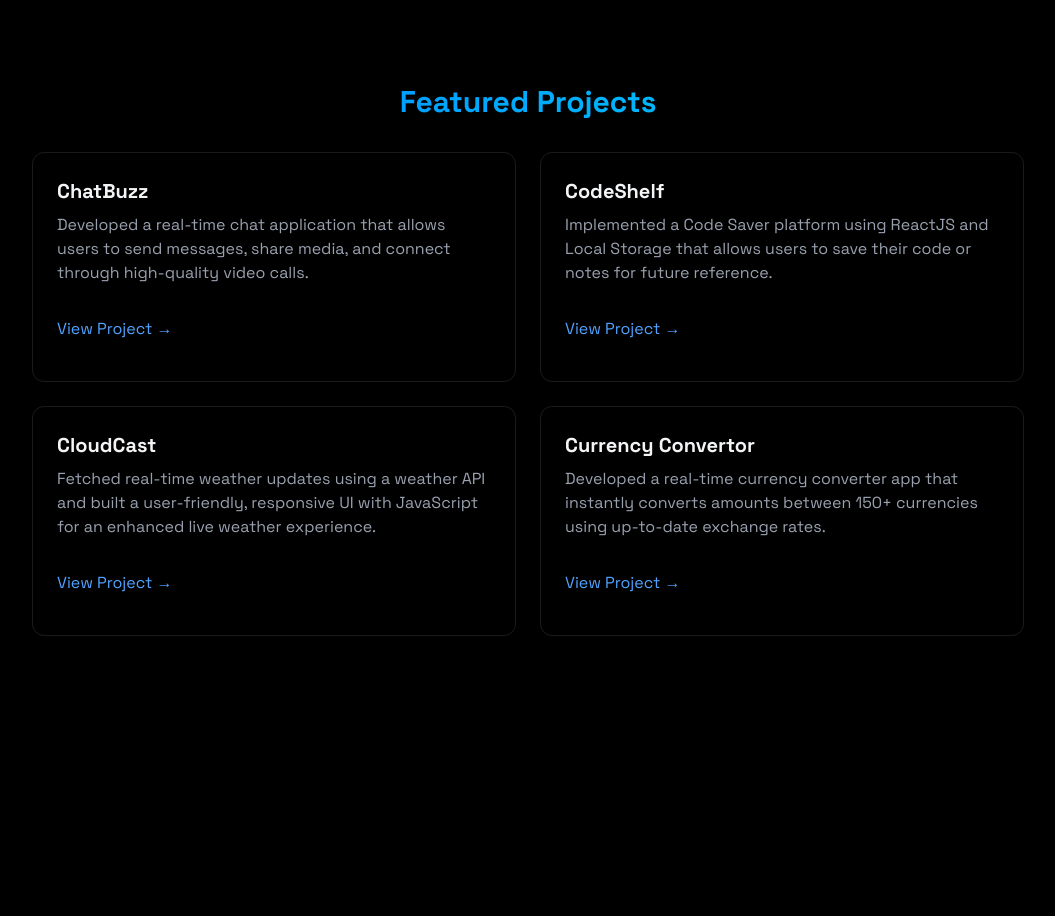
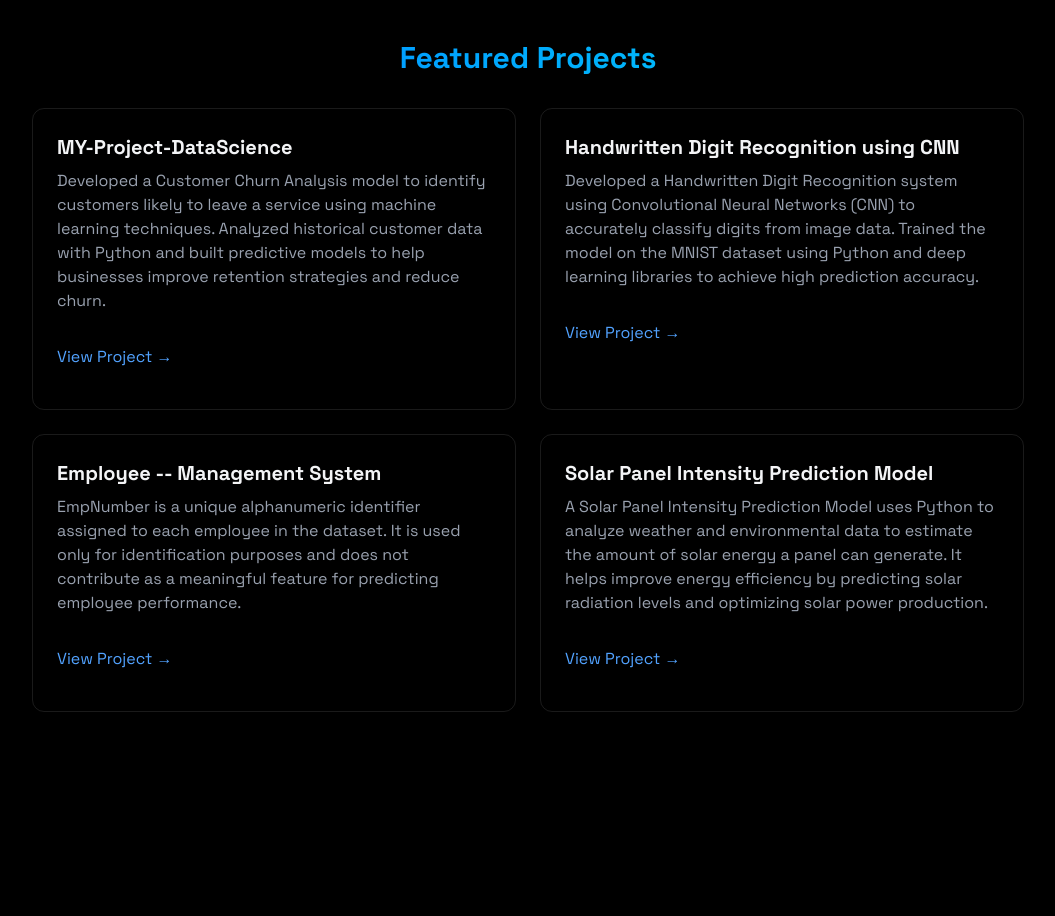
Before and after one commit to kumarsurendra10/SurendraPortFolio, a React (Vite) app in the folder Portfolio-main/: page / in a window 1280 px wide. Shown: the part 1640-2556 px from the top of the page, without its empty margins (112-1167 px from the left). Built offline with nearby package versions, Linux system fonts and the light colour scheme.

Commit message:
Update Projects.jsx

```diff
--- a/Portfolio-main/src/Components/Sections/Projects.jsx
+++ b/Portfolio-main/src/Components/Sections/Projects.jsx
@@ -15,9 +15,11 @@ export const Projects = () => {
           </h2>
           <div className="grid grid-cols-1 md:grid-cols-2 gap-6">
             <div className="p-6 rounded-xl border border-white/10 hover:-translate-y-1 hover:border-blue-500/30 hover:shadow-[0_2px_8px_rgba(59,130,246,0.2)] transition">
-              <h3 className="text-xl font-bold mb-2"> ChatBuzz</h3>
+              <h3 className="text-xl font-bold mb-2"> MY-Project-DataScience</h3>
               <p className="text-gray-400 mb-4">
-              Developed a real-time chat application that allows users to send messages, share media, and connect through high-quality video calls.
+    Developed a Customer Churn Analysis model to identify customers likely to leave a service using machine learning techniques. Analyzed historical customer data with Python and built predictive models to help businesses improve retention strategies and reduce churn.
+
+
               </p>
 
 
@@ -40,9 +42,11 @@ export const Projects = () => {
               transition-all
             "
             >
-              <h3 className="text-xl font-bold mb-2">CodeShelf</h3>
+              <h3 className="text-xl font-bold mb-2">Handwritten Digit Recognition using CNN</h3>
               <p className="text-gray-400 mb-4">
-              Implemented a Code Saver platform using ReactJS and Local Storage that allows users to save their code or notes for future reference.
+             Developed a Handwritten Digit Recognition system using Convolutional Neural Networks (CNN) to accurately classify digits from image data. Trained the model on the MNIST dataset using Python and deep learning libraries to achieve high prediction accuracy.
+
+
               </p>
 
               <div className="flex justify-between items-center">
@@ -65,9 +69,10 @@ export const Projects = () => {
               transition-all
             "
             >
-              <h3 className="text-xl font-bold mb-2">CloudCast</h3>
+              <h3 className="text-xl font-bold mb-2">Employee -- Management System</h3>
               <p className="text-gray-400 mb-4">
-              Fetched real-time weather updates using a weather API and built a user-friendly, responsive UI with JavaScript for an enhanced live weather experience.
+              EmpNumber is a unique alphanumeric identifier assigned to each employee in the dataset. It is used only for identification purposes and does not contribute as a meaningful feature for predicting employee performance.
+
               </p>
 
               <div className="flex justify-between items-center">
@@ -90,9 +95,11 @@ export const Projects = () => {
               transition-all
             "
             >
-              <h3 className="text-xl font-bold mb-2">Currency Convertor</h3>
+              <h3 className="text-xl font-bold mb-2"> Solar Panel Intensity Prediction Model</h3>
+
               <p className="text-gray-400 mb-4">
-              Developed a real-time currency converter app that instantly converts amounts between 150+ currencies using up-to-date exchange rates.
+              A Solar Panel Intensity Prediction Model uses Python to analyze weather and environmental data to estimate the amount of solar energy a panel can generate. It helps improve energy efficiency by predicting solar radiation levels and optimizing solar power production.
+
               </p>
 
               <div className="flex justify-between items-center ">
```
